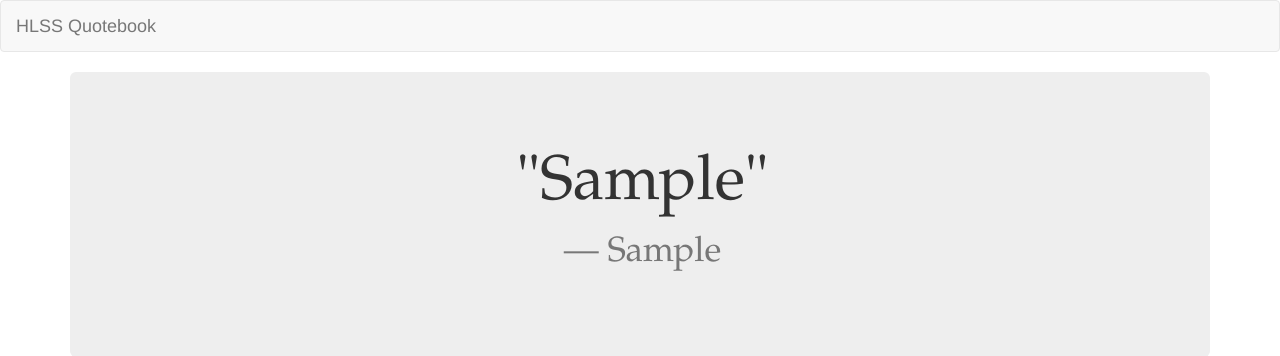
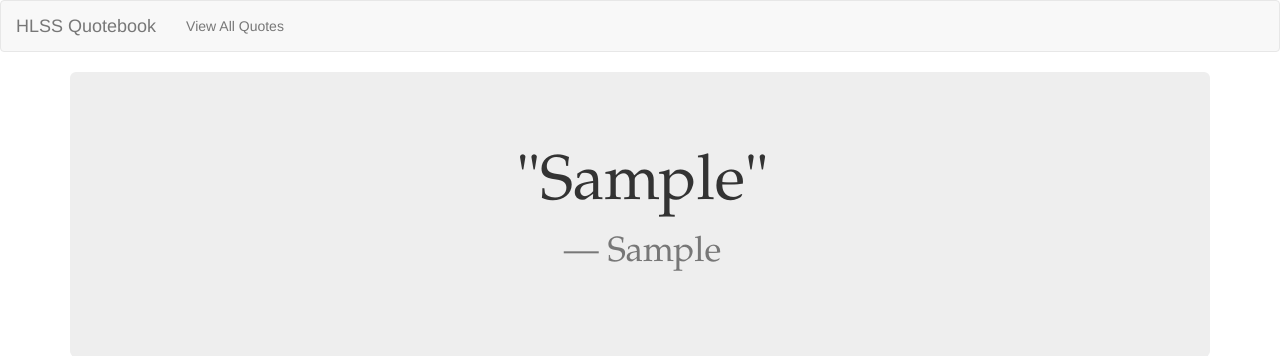
Before and after one commit to MadDoctor5813/Quotebook, a Django app: page / in a window 1280 px wide. Shown: the top 356 px of the page. Run offline with Django 3.2, Linux system fonts and the light colour scheme; tables that the repository leaves empty hold one stand-in row (values such as "Sample post"); some libraries are stand-ins or nearby versions.

Commit message:
Add a view all quotes button to the navbar

```diff
--- a/Quotebook/app/templates/app/quote.html
+++ b/Quotebook/app/templates/app/quote.html
@@ -37,6 +37,11 @@
 			<div class="navbar-header">
 				<a class="navbar-brand" href="/">HLSS Quotebook</a>
 			</div>
+            <div class="collapse navbar-collapse">
+                <ul class="nav navbar-nav">
+                    <li><a href="all_quotes/">View All Quotes</a></li>
+                </ul>
+            </div>
 		</div>
 	</nav>
     <div class="container">
```
